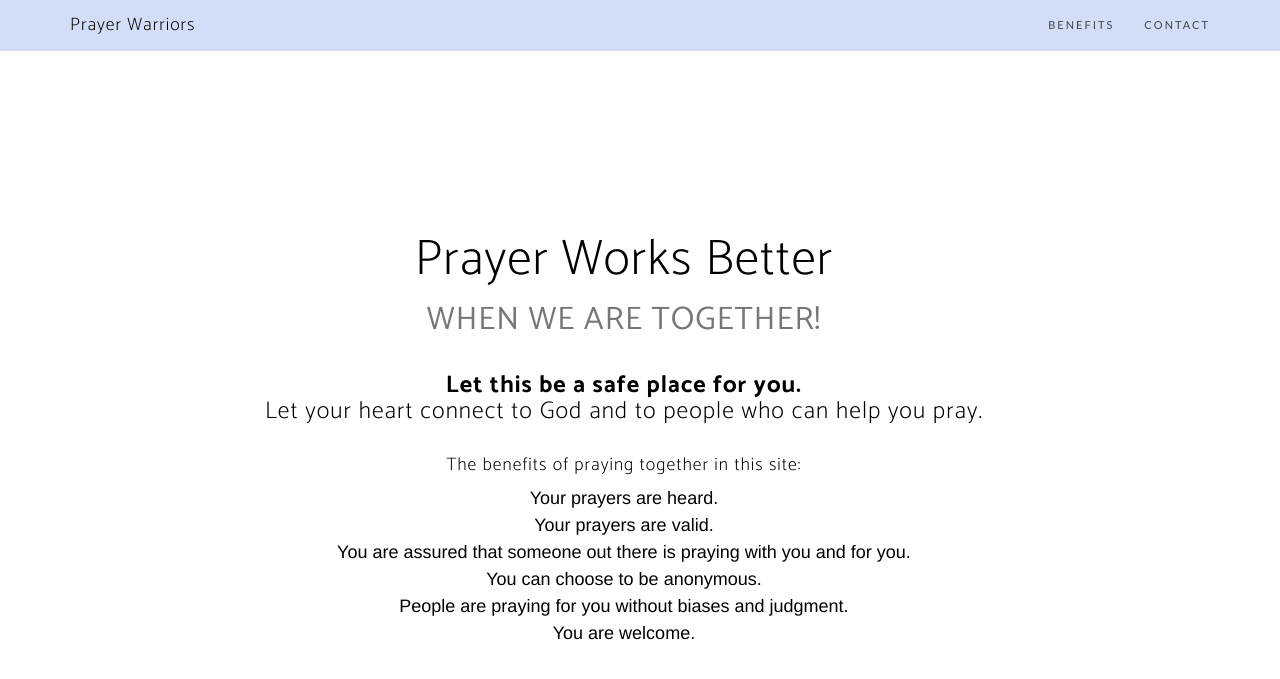
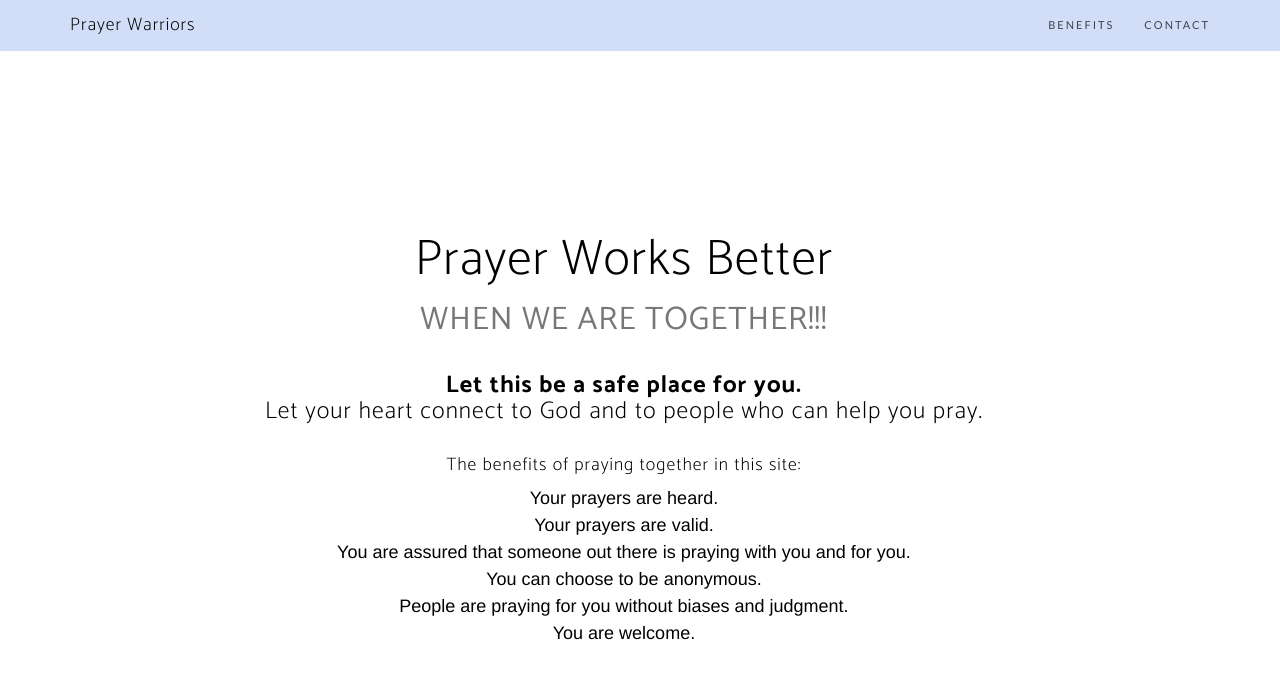
Before and after one commit to LakasNetwork/pray4others, a Jekyll site: the page built from benefits.html, in a window 1280 px wide and 900 px high. Shown: the top 679 px of the window. Built offline with Jekyll 4.4.1, drawn with Linux system fonts in a browser that asks for light colours; nearby versions of some CDN libraries; some web fonts are replaced.

Commit message:
Update benefits page

```diff
--- a/_includes/benefits.html
+++ b/_includes/benefits.html
@@ -4,7 +4,7 @@
             <div class="col-md-8 col-md-offset-2">
                 <div class="header-content">
                     <div class="header-content-inner text-center">
-                        <h1 class="section-heading">Prayer Works Better<br /><small>WHEN WE ARE TOGETHER!</small></h1>
+                        <h1 class="section-heading">Prayer Works Better<br /><small>WHEN WE ARE TOGETHER!!!</small></h1>
                         <h3><strong>Let this be a safe place for you.</strong><br />
                             Let your heart connect to God and to people who can help you pray.</h3>
                         <h4><br />The benefits of praying together in this site:</h4>
```
